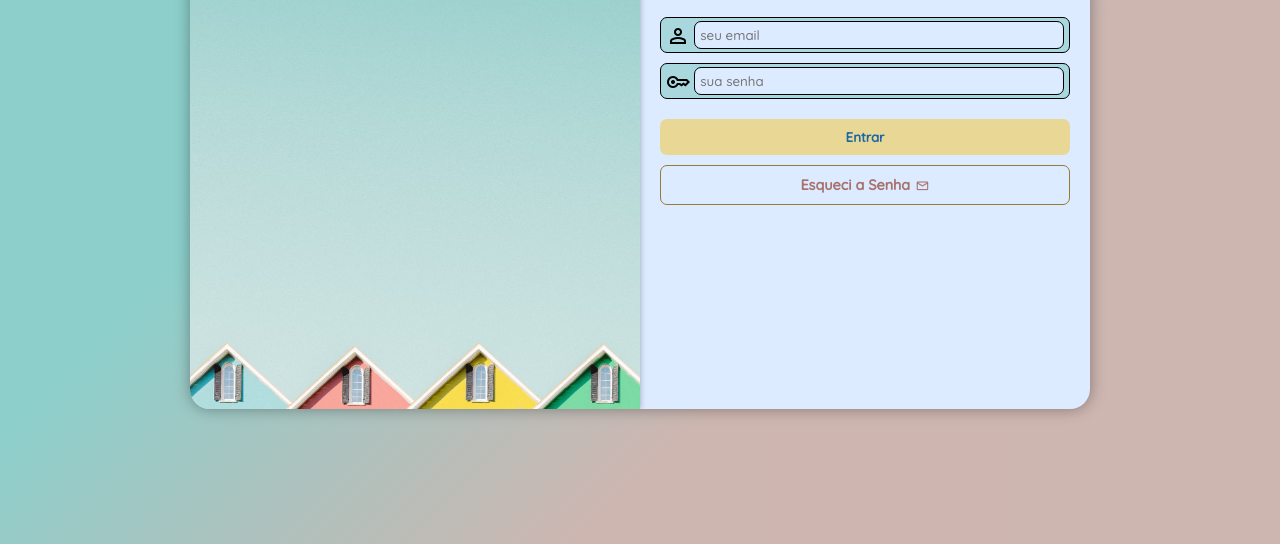
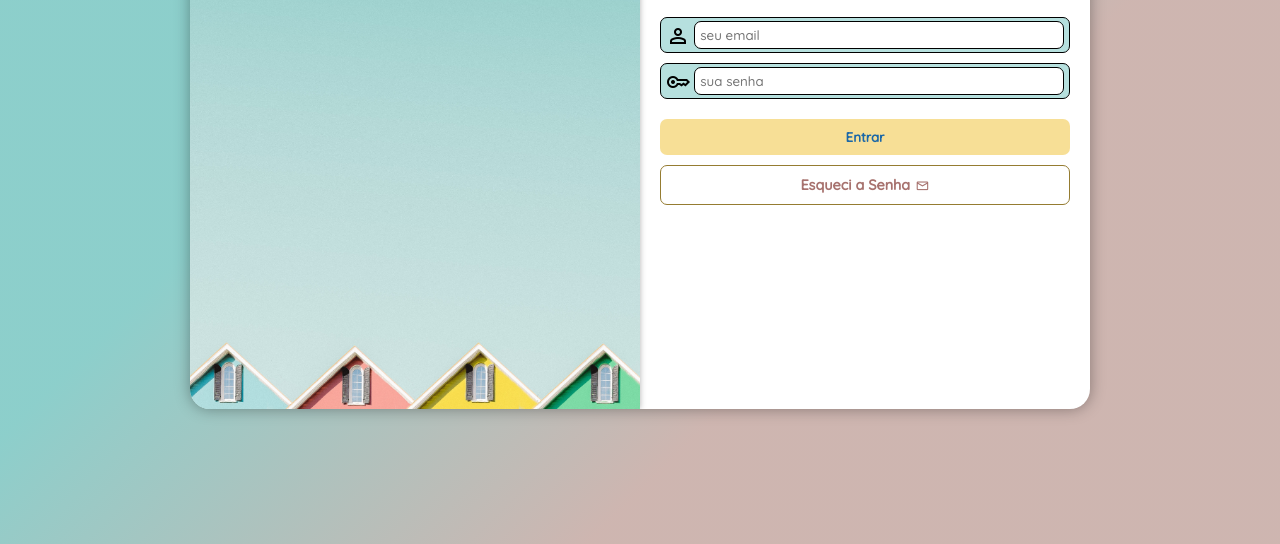
Before and after one commit to GustavoLuthiano/projeto-login, a plain HTML site: page index.html in a window 1280 px wide. Shown: the part 256-800 px from the top of the page. Drawn offline with nearby package versions, Linux system fonts and the light colour scheme.

Commit message:
cores atualizadas

```diff
--- a/estilos/style.css
+++ b/estilos/style.css
@@ -41,7 +41,7 @@ section#login{
 
     overflow: hidden;
 
-    background-color: var(--cor01);
+    background-color: rgb(255, 255, 255);
     width: 270px;
     height: 530px;
     border-radius: 20px;
@@ -90,7 +90,7 @@ div.campo{
 }
 
 input{
-    background-color: var(--cor01);
+    background-color: rgb(255, 255, 255);
     padding: 5px;
     width: 88%;
     border-radius: 7px;
```
Also changed, not shown: 1 other file.
